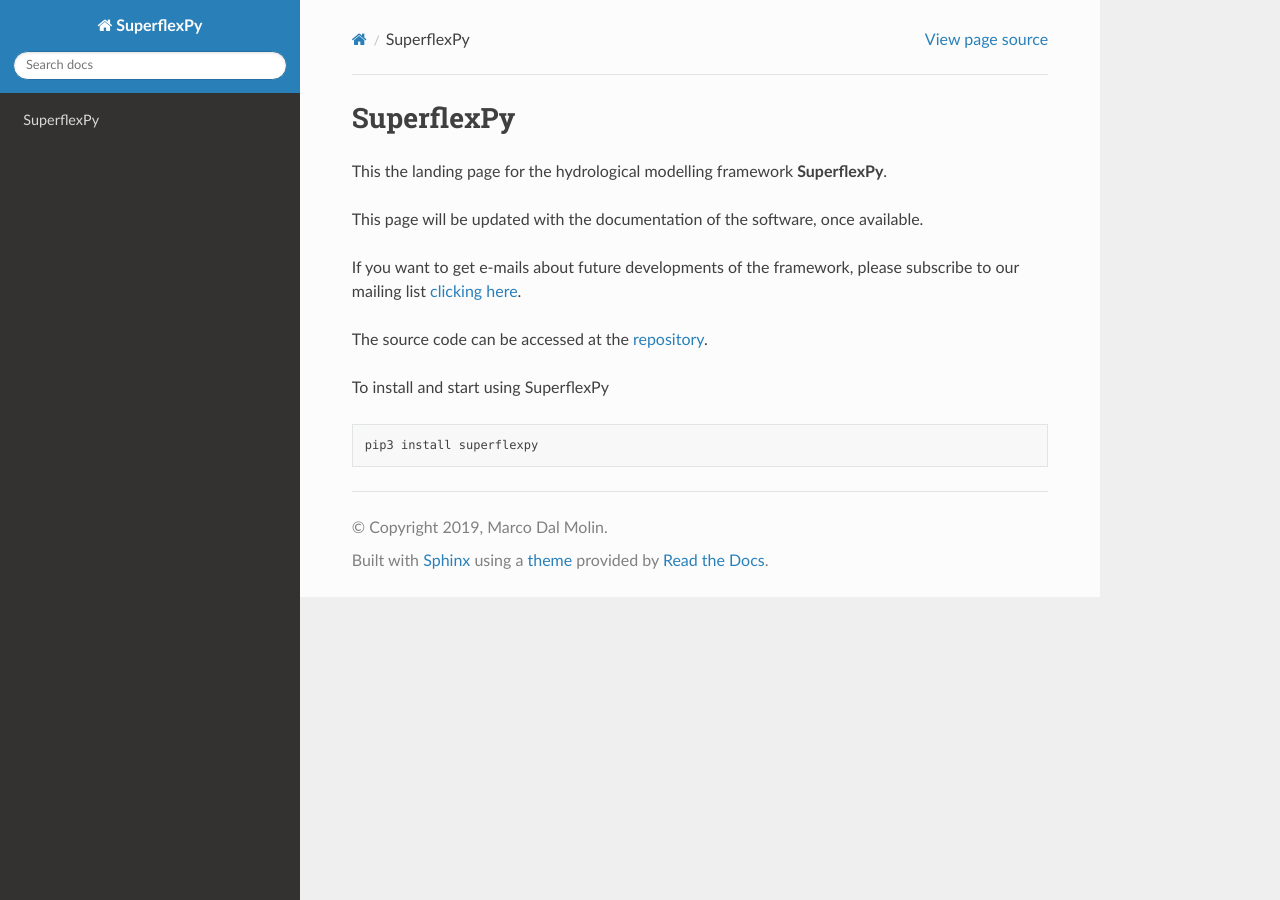
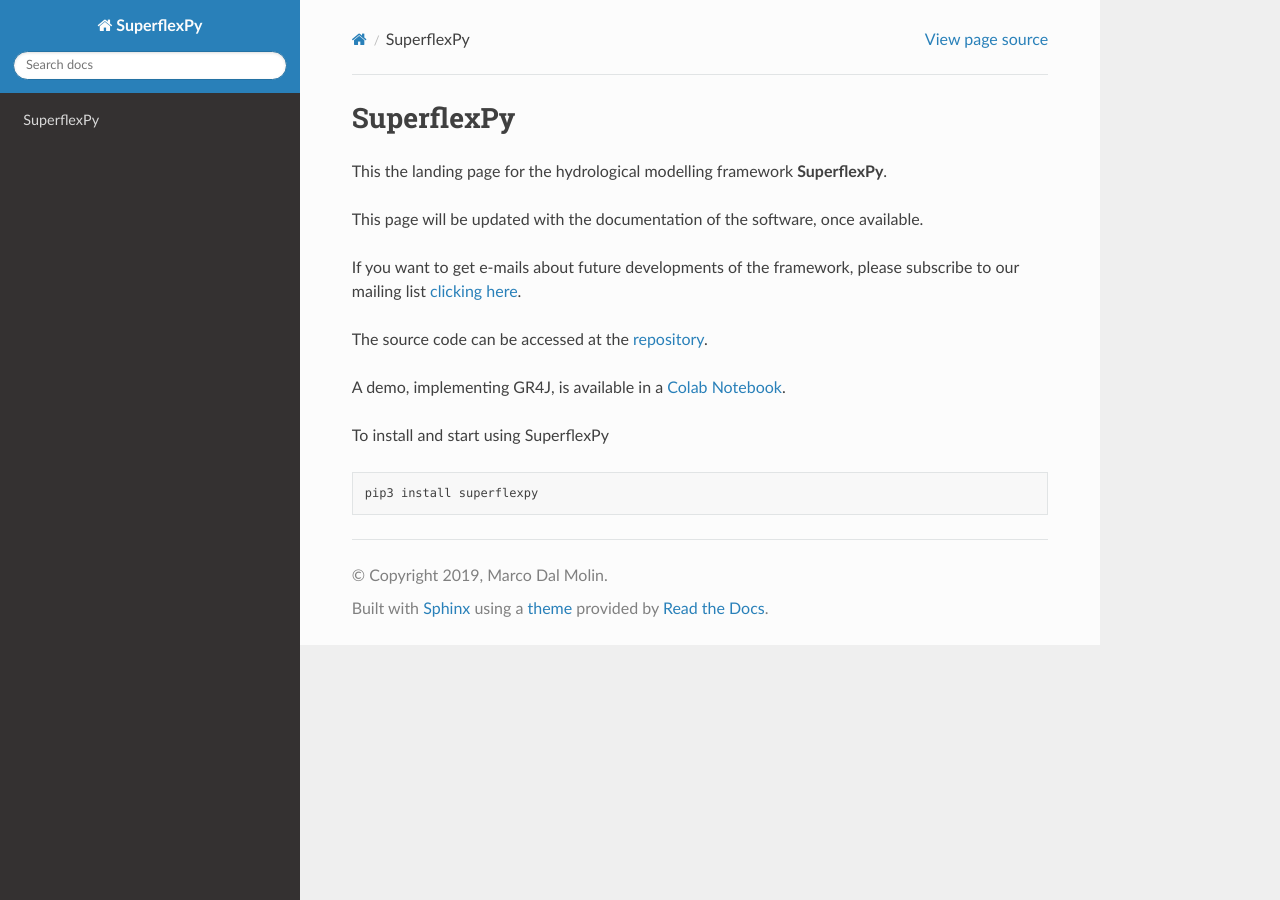
Before and after one commit to dalmo1991/superflexPy, a Sphinx documentation site: the page built from doc/index.rst, in a window 1280 px wide. Built offline with Sphinx 7.4.7 and the Read the Docs theme 2.0.0, drawn with Linux system fonts in a browser that asks for light colours.

Commit message:
Added link to Colab

```diff
--- a/doc/index.rst
+++ b/doc/index.rst
@@ -17,6 +17,9 @@
 The source code can be accessed at the `repository
 <https://github.com/dalmo1991/superflexPy/>`_.
 
+A demo, implementing GR4J, is available in a `Colab Notebook
+<https://colab.research.google.com/drive/1XBmkTY_1KsP1l8extzhomOOC-vH8PN9j>`_.
+
 To install and start using SuperflexPy
 
 .. code-block:: bash
```
